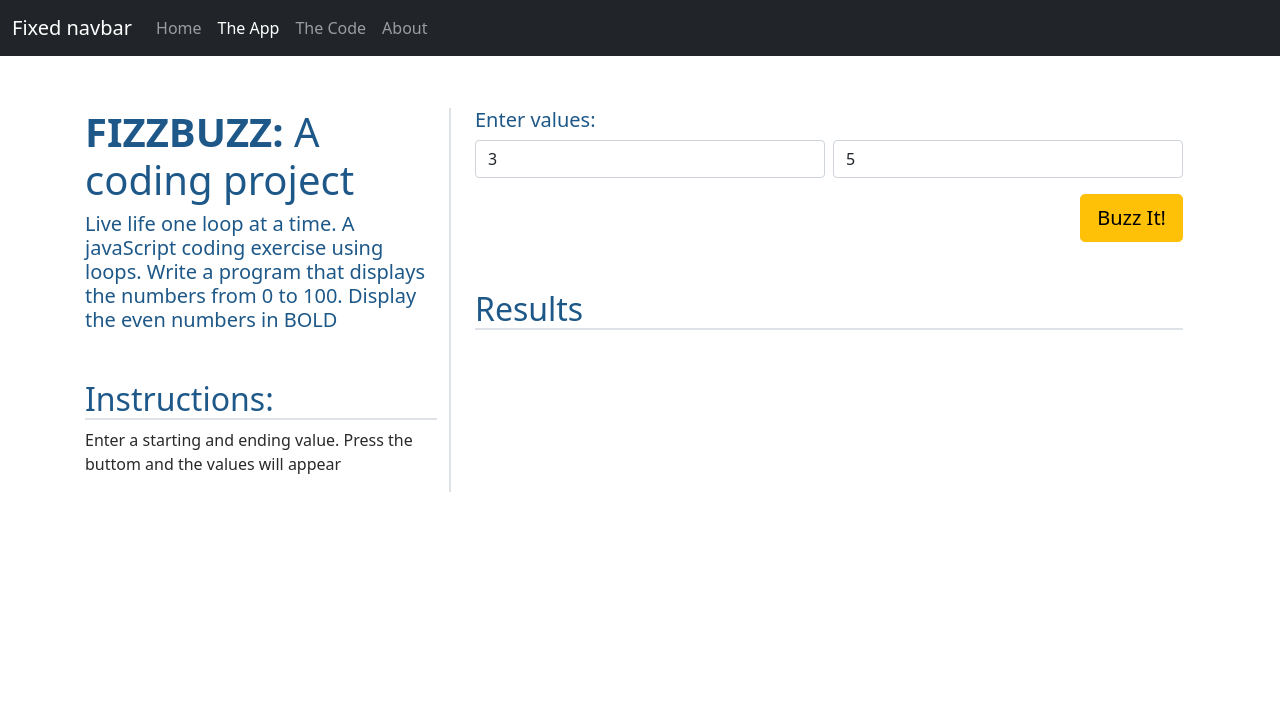
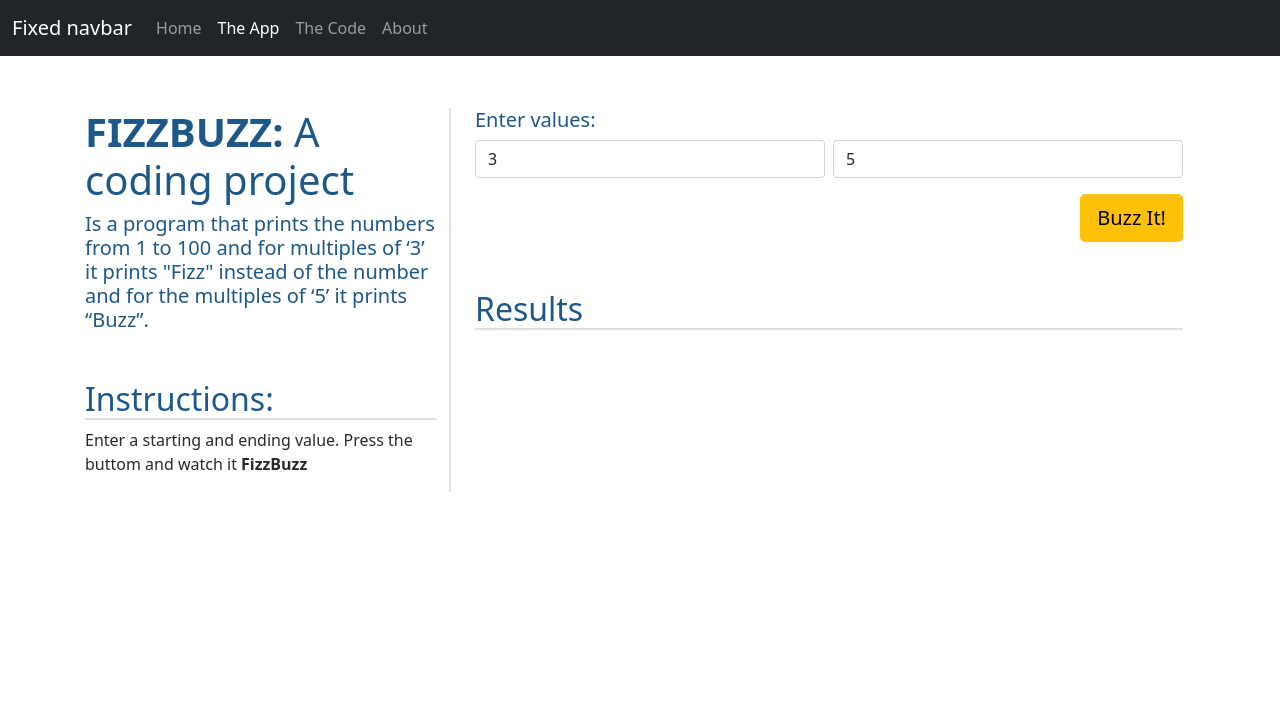
Before and after one commit to Carloski/FIZZBUZZ, a plain HTML site: page app.html in a window 1280 px wide. Shown: the top 728 px of the page. Drawn offline with nearby package versions, Linux system fonts and the light colour scheme.

Commit message:
Updated Code and Index
Corrected description of program

```diff
--- a/app.html
+++ b/app.html
@@ -53,12 +53,11 @@
         <div class="col-lg-4 col border-2 border-end">
             <h1><span class="fw-bold">FIZZBUZZ:</span> A coding project</h1>
             <h4 class="lead">
-                Live life one loop at a time. A javaScript coding exercise using loops. Write a
-                program that displays the numbers from 0 to 100. Display the even numbers
-                in <strong>BOLD</strong>
+                Is a program that prints the numbers from 1 to 100 and for multiples of ‘3’
+                        it prints <strong>"Fizz"</strong> instead of the number and for the multiples of ‘5’ it prints <strong>“Buzz”</strong>.
             </h4>
             <h2 class="mt-5 border-2 border-bottom">Instructions:</h2>
-            <p>Enter a starting and ending value. Press the buttom and the values will appear</p>
+            <p>Enter a starting and ending value. Press the buttom and watch it <strong>FizzBuzz</strong></p>
         </div>
         <div class="col-lg-8 col gx-5">
             <h5>Enter values:</h5>
```
Also changed, not shown: index.html (+2 -3 lines).
